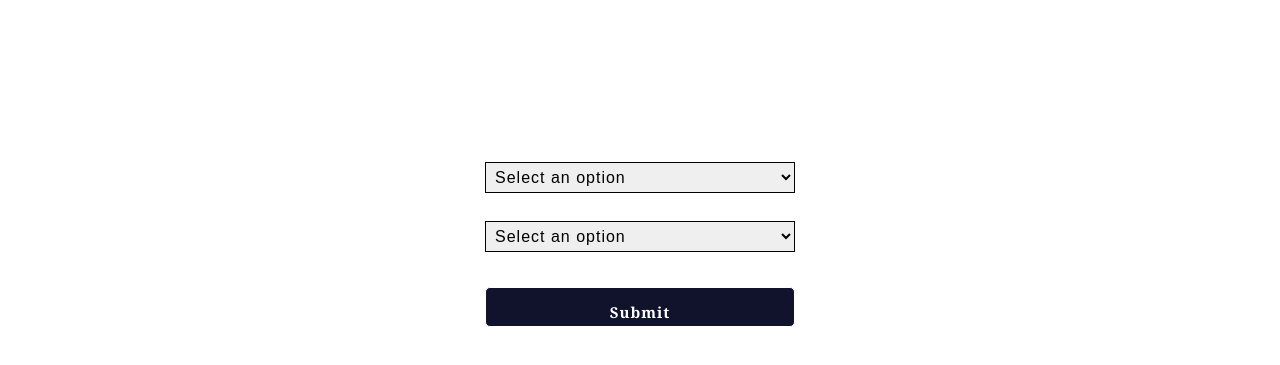
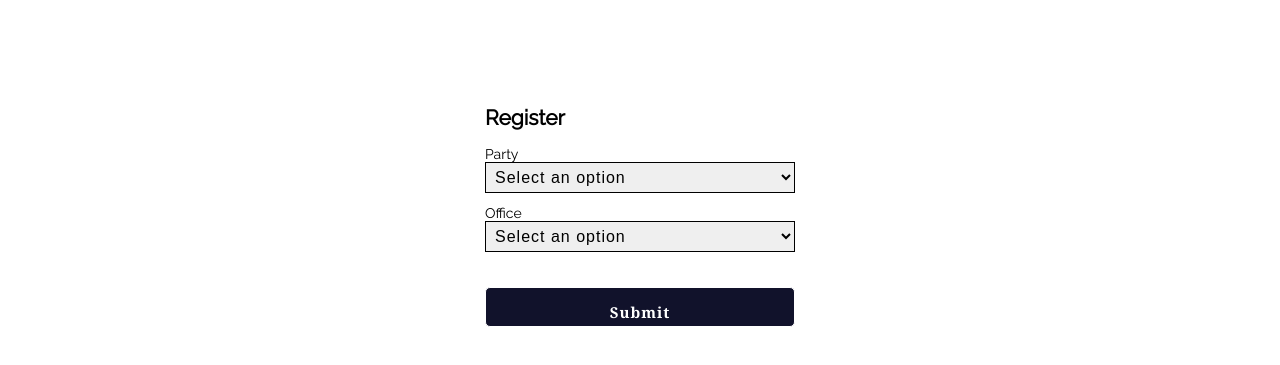
Before and after one commit to adewale2018/Politico, a website: page src/UI/politician.html in a window 1280 px wide. Shown: the part 61-426 px from the top of the page. Drawn offline with Linux system fonts and the light colour scheme.

Commit message:
ch #163590982 Linking the UI pages together

```diff
--- a/src/UI/css/admin.css
+++ b/src/UI/css/admin.css
@@ -307,7 +307,7 @@ cursor: pointer;
   padding: 20px;
   margin-top: 50px;
   box-sizing: border-box;
-  color: #fff;
+  color: #000000;
   font-size: 14px;
   font-family: 'Raleway', sans-serif;
 }
--- a/src/UI/css/style.css
+++ b/src/UI/css/style.css
@@ -98,7 +98,7 @@ span {
 #spacer {
     margin-bottom: 100px;
 }
-.login-in h1{
+.login-in h1, h2{
   text-align: center;
   text-transform: uppercase;
   color: #11122b;
```
Also changed, not shown: src/UI/index.html (+2 -2 lines).
